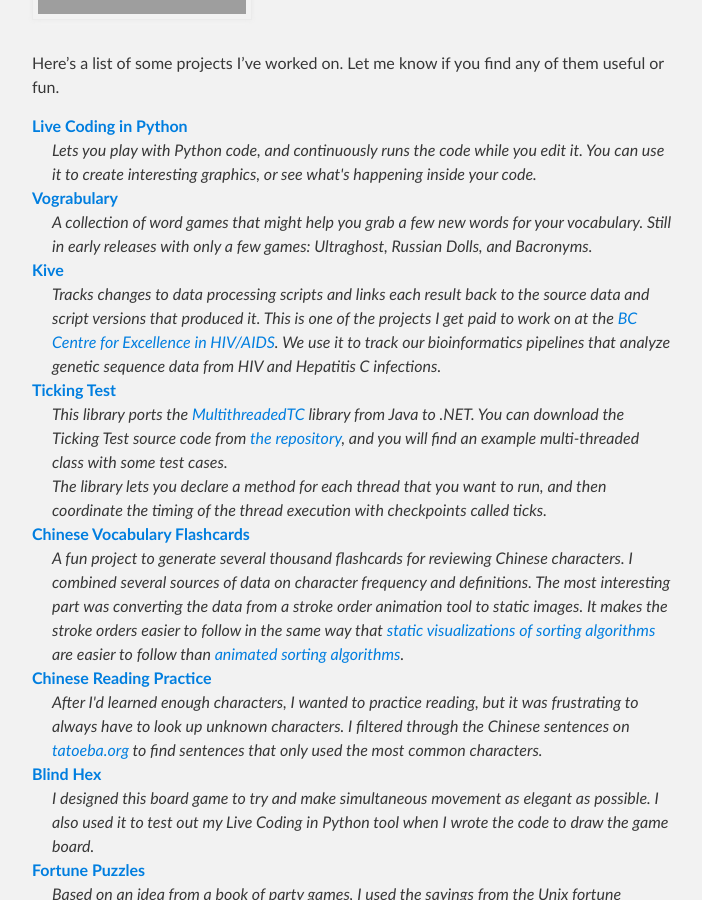
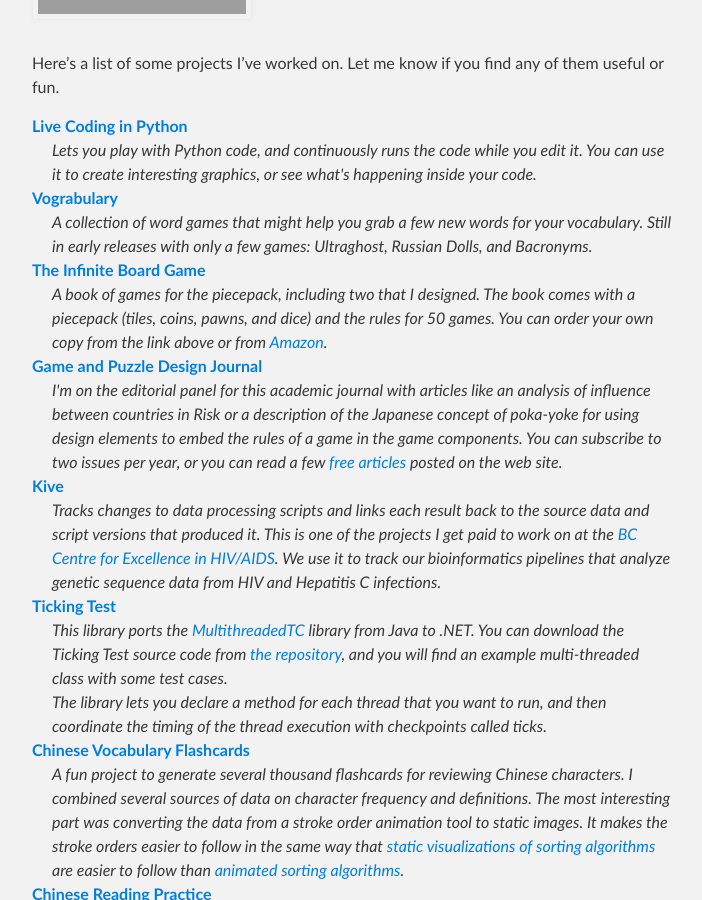
Before and after one commit to donkirkby/donkirkby.github.com, a Jekyll site: the page built from index.md, in a window 1280 px wide and 900 px high, scrolled down 470 px. Shown: the whole window, without its empty margins (288-990 px from the left). Built offline with Jekyll 4.4.1, drawn with Linux system fonts in a browser that asks for light colours; grey boxes are pictures that could not be loaded.

Commit message:
Add links to piecepack book and Game and Puzzle Design Journal.

```diff
--- a/index.md
+++ b/index.md
@@ -31,6 +31,24 @@
     <dd>A collection of word games that might help you grab a few new
     words for your vocabulary. Still in early releases with only a few
     games: Ultraghost, Russian Dolls, and Bacronyms.</dd>
+
+    <dt><a href="http://www.workman.com/products/9780761185154/">The
+    Infinite Board Game</a></dt>
+    <dd>A book of games for the piecepack, including two that I
+    designed. The book comes with a piecepack (tiles, coins, pawns,
+    and dice) and the rules for 50 games. You can order your own copy
+    from the link above or from
+    <a href="http://www.amazon.com/dp/0761185151">Amazon</a>.</dd>
+
+    <dt><a href="http://gapdjournal.com/">Game and Puzzle Design
+    Journal</a></dt>
+    <dd>I'm on the editorial panel for this academic journal with
+    articles like an analysis of influence between countries in Risk
+    or a description of the Japanese concept of poka-yoke for using
+    design elements to embed the rules of a game in the game
+    components. You can subscribe to two issues per year, or you can
+    read a few <a href="http://gapdjournal.com/issues/">free
+    articles</a> posted on the web site.</dd>
 
     <dt><a href="http://cfe-lab.github.io/Kive/">Kive</a></dt>
     <dd>Tracks changes to data processing scripts and links each result
```
